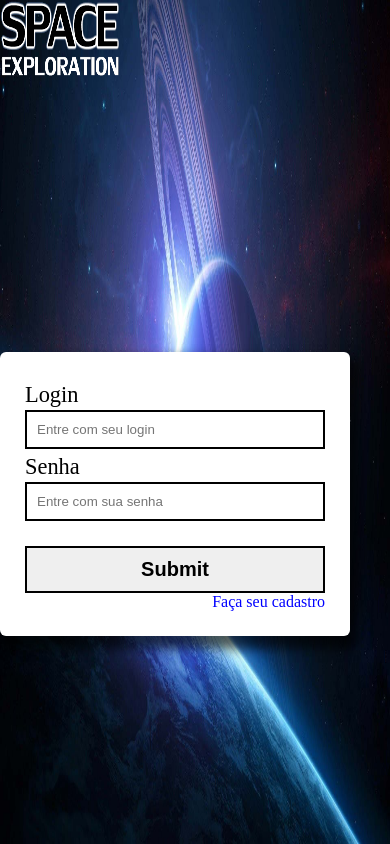
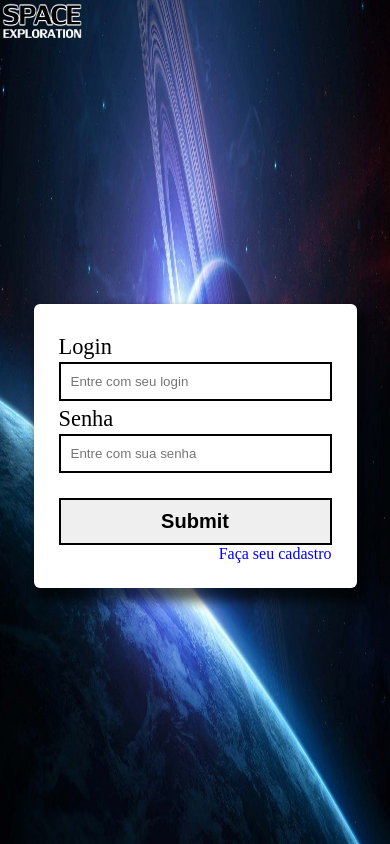
Before and after one commit to DevairS/SPA-Front, a React (Create React App) app: page / in a window 390 px wide. Built offline with nearby package versions, Linux system fonts and the light colour scheme.

Commit message:
responsive treatment

```diff
--- a/src/components/Login/index.tsx
+++ b/src/components/Login/index.tsx
@@ -33,15 +33,6 @@ const Login: React.FC = () => {
 
   return (
     <Container>
-      <Snackbar
-        open={state}
-        anchorOrigin={{ vertical: 'top', horizontal: 'right' }}
-        onClose={handleClose}
-        autoHideDuration={4000}
-      >
-        <Alert severity="error">Usuário não encontrado!!!</Alert>
-      </Snackbar>
-
       {register ? (
         <RegisterUser />
       ) : (
@@ -116,6 +107,14 @@ const Login: React.FC = () => {
           </Formik>
         </ContainerRight>
       )}
+      <Snackbar
+        open={state}
+        anchorOrigin={{ vertical: 'top', horizontal: 'right' }}
+        onClose={handleClose}
+        autoHideDuration={4000}
+      >
+        <Alert severity="error">Usuário não encontrado!!!</Alert>
+      </Snackbar>
     </Container>
   );
 };
--- a/src/components/Login/styles.ts
+++ b/src/components/Login/styles.ts
@@ -4,16 +4,23 @@ export const Container = styled.div`
   display: flex;
   justify-content: flex-end;
   width: 100%;
+  align-items: center;
   margin-right: 300px;
-  align-items: center;
+  @media (max-width: 1200px) {
+    justify-content: center;
+    margin-right: 0px;
+  }
 `;
 
 export const ContainerRight = styled.div`
   display: flex;
   align-items: center;
+  justify-content: center;
   animation-name: fade;
   animation-duration: 2s;
-
+  @media (max-width: 1200px) {
+    width: 100%;
+  }
   @keyframes fade {
     0% {
       opacity: 0;
@@ -35,6 +42,16 @@ export const Form = styled.form`
   width: 300px;
   -webkit-box-shadow: 6px 9px 11px 4px rgba(0, 0, 0, 0.64);
   box-shadow: 6px 9px 11px 4px rgba(0, 0, 0, 0.64);
+
+  @media (max-width: 1200px) {
+    width: 500px;
+  }
+  @media (max-width: 900px) {
+    width: 400px;
+  }
+  @media (max-width: 500px) {
+    width: 70%;
+  }
 `;
 
 export const Label = styled.label`
--- a/src/components/Main/styles.ts
+++ b/src/components/Main/styles.ts
@@ -3,4 +3,5 @@ import styled from 'styled-components';
 export const Container = styled.div`
   display: flex;
   height: 100%;
+  width: 100%;
 `;
--- a/src/components/Navbar/index.tsx
+++ b/src/components/Navbar/index.tsx
@@ -1,5 +1,5 @@
 import React, { useContext } from 'react';
-import { Button, Container, LogoMenu, NavMenu } from './styles';
+import { Button, Container, Image, LogoMenu, NavMenu } from './styles';
 import Logo from '../../assets/logoSpace3.png';
 // import { MenuItems } from './menuItems';
 import { api } from '../../services';
@@ -15,7 +15,7 @@ const Navbar: React.FC = () => {
   return (
     <Container>
       <LogoMenu>
-        <img src={Logo} alt="ImageLogo" width="120" height="78" />
+        <Image src={Logo} alt="ImageLogo" />
       </LogoMenu>
       <NavMenu>
         {/* {MenuItems.map((item, index) => {
--- a/src/components/Navbar/styles.ts
+++ b/src/components/Navbar/styles.ts
@@ -8,6 +8,13 @@ export const Container = styled.div`
   width: 100%;
   height: 100px;
   margin-bottom: 60px;
+  @media (max-width: 1200px) {
+    margin-bottom: 0px;
+  }
+
+  @media (max-width: 600px) {
+    height: 50px;
+  }
 `;
 
 export const LogoMenu = styled.div`
@@ -45,7 +52,11 @@ export const Button = styled.button`
   color: #d00000;
   padding: 15px;
   transition-duration: 0.4s;
-
+  @media (max-width: 500px) {
+    width: 100%;
+    font-size: 10px;
+    margin: 2px;
+  }
   &:hover {
     background: #9d0208;
     color: #fff;
@@ -55,3 +66,13 @@ export const Button = styled.button`
     outline: 0;
   }
 `;
+
+export const Image = styled.img`
+  width: 120px;
+  height: 78px;
+  @media (max-width: 500px) {
+    width: 80px;
+    height: 36px;
+    margin: 2px;
+  }
+`;
--- a/src/components/Navigator/styles.ts
+++ b/src/components/Navigator/styles.ts
@@ -12,6 +12,11 @@ export const ContainerSelect = styled.div`
   justify-content: space-evenly;
   width: 70%;
   margin-bottom: 100px;
+  @media (max-width: 900px) {
+    width: 100%;
+    margin-bottom: 50px;
+    margin-top: 20px;
+  }
 `;
 export const Select = styled.a`
   color: #fff;
@@ -29,4 +34,21 @@ export const Select = styled.a`
     -webkit-box-shadow: 6px 9px 11px 4px rgba(0, 0, 0, 0.64);
     box-shadow: 6px 9px 11px 4px rgba(0, 0, 0, 0.64);
   }
+  @media (max-width: 900px) {
+    display: flex;
+    align-items: center;
+    justify-content: center;
+    width: 150px;
+    padding: 5px;
+  }
+
+  @media (max-width: 500px) {
+    width: 100%;
+    font-size: 15px;
+    margin: 2px;
+  }
+
+  @media (max-width: 320px) {
+    justify-content: center;
+  }
 `;
--- a/src/components/RegisterUser/index.tsx
+++ b/src/components/RegisterUser/index.tsx
@@ -107,8 +107,8 @@ const RegisterUser: React.FC = () => {
               <Label>E-mail</Label>
               <Input
                 id="email"
-                placeholder="devairaugustodasilva@gmail.com"
-                type="text"
+                placeholder="exemplo@exemplo.com"
+                type="email"
                 value={values.email}
                 onChange={handleChange}
                 onBlur={handleBlur}
@@ -133,7 +133,7 @@ const RegisterUser: React.FC = () => {
               ) : (
                 <ContainerSwap>
                   <ButtonLogin type="button" onClick={handleLogin}>
-                    Ja possui cadastro? faça o login
+                    Já possui cadastro? faça o login
                   </ButtonLogin>
                 </ContainerSwap>
               )}
--- a/src/components/RegisterUser/styles.ts
+++ b/src/components/RegisterUser/styles.ts
@@ -1,6 +1,12 @@
 import styled from 'styled-components';
 
-export const Container = styled.div``;
+export const Container = styled.div`
+  @media (max-width: 1200px) {
+    width: 100%;
+    display: flex;
+    justify-content: center;
+  }
+`;
 
 export const Form = styled.form`
   display: flex;
@@ -13,6 +19,16 @@ export const Form = styled.form`
   box-shadow: 6px 9px 11px 4px rgba(0, 0, 0, 0.64);
   animation-name: zoom;
   animation-duration: 1s;
+
+  @media (max-width: 1200px) {
+    width: 500px;
+  }
+  @media (max-width: 900px) {
+    width: 400px;
+  }
+  @media (max-width: 500px) {
+    width: 70%;
+  }
 
   @keyframes zoom {
     0% {
--- a/src/components/UserList/index.tsx
+++ b/src/components/UserList/index.tsx
@@ -25,20 +25,16 @@ const UserList: React.FC = () => {
   }, []);
 
   const responsive = {
-    superLargeDesktop: {
-      breakpoint: { max: 4000, min: 3000 },
-      items: 5,
-    },
     desktop: {
-      breakpoint: { max: 3000, min: 1024 },
+      breakpoint: { max: 5000, min: 1024 },
       items: 3,
     },
     tablet: {
-      breakpoint: { max: 1024, min: 464 },
+      breakpoint: { max: 1024, min: 800 },
       items: 2,
     },
     mobile: {
-      breakpoint: { max: 464, min: 0 },
+      breakpoint: { max: 800, min: 0 },
       items: 1,
     },
   };
--- a/src/components/UserList/styles.ts
+++ b/src/components/UserList/styles.ts
@@ -16,7 +16,12 @@ export const ContainerCard = styled.div`
   border-radius: 16px;
   animation-name: zoom;
   animation-duration: 1s;
-
+  @media (max-width: 1024px) {
+    width: 90%;
+  }
+  @media (max-width: 500px) {
+    width: 95%;
+  }
   @keyframes zoom {
     0% {
       opacity: 0;
@@ -50,6 +55,9 @@ export const InfosCard = styled.div`
   display: flex;
   flex-direction: column;
   width: 80%;
+  @media (max-width: 500px) {
+    width: 75%;
+  }
 `;
 
 export const TextName = styled.p`
@@ -65,6 +73,9 @@ export const ContainerAvatar = styled.div`
   justify-content: center;
   align-items: center;
   width: 20%;
+  @media (max-width: 500px) {
+    width: 25%;
+  }
 `;
 
 export const ImageAvatar = styled.img`
```
